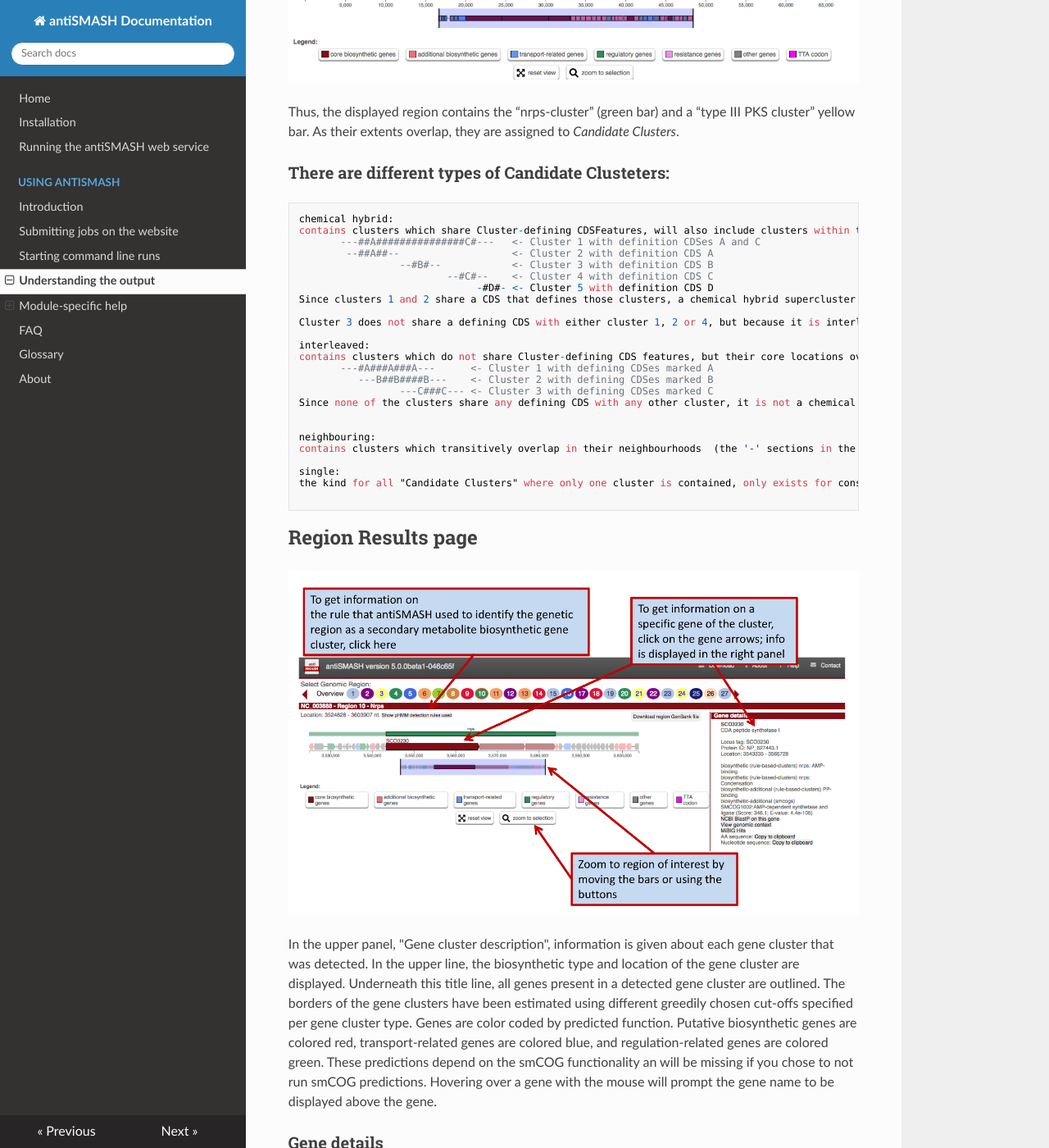
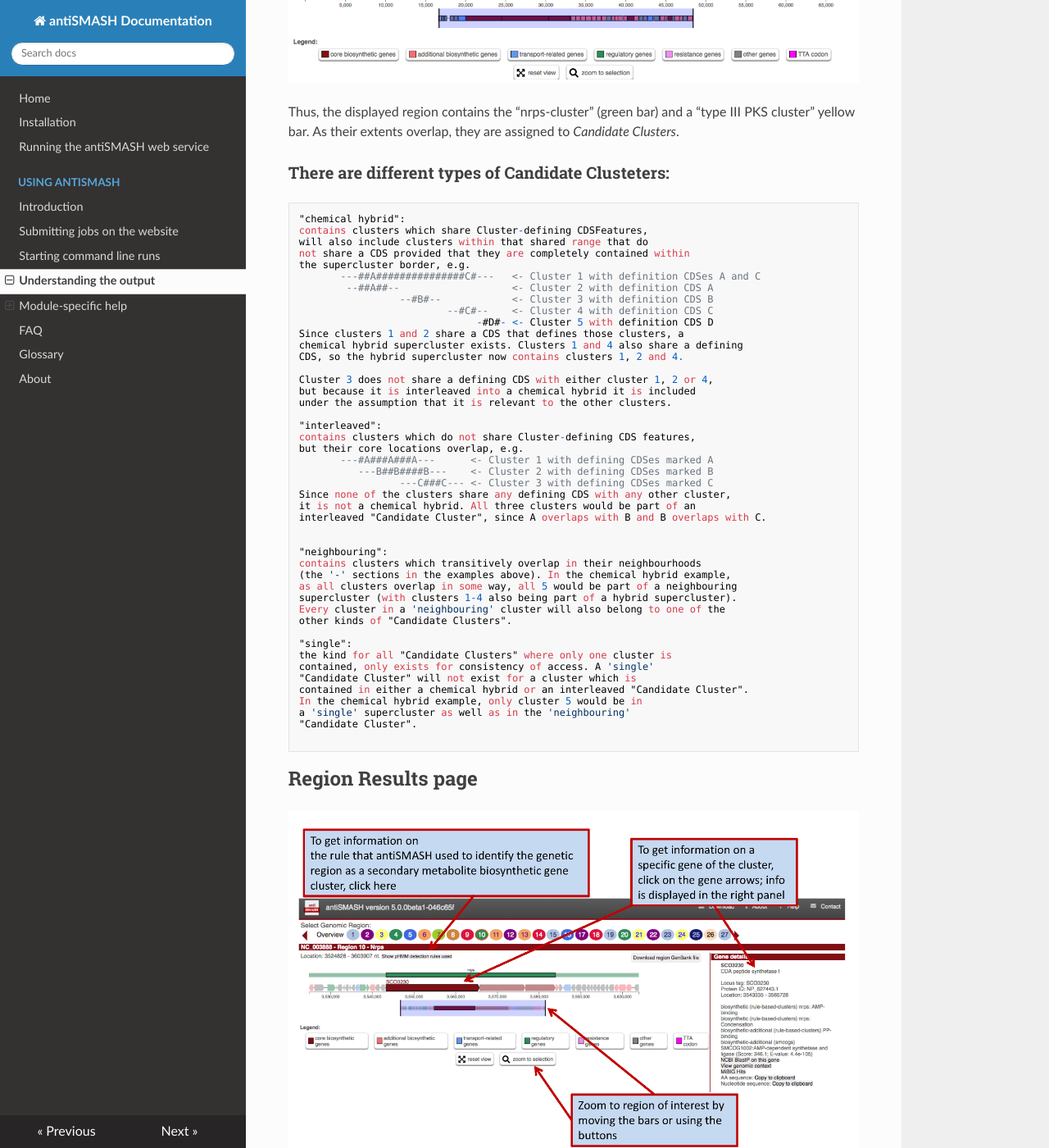
Before and after one commit to antismash/documentation, an MkDocs documentation site: the page built from docs/understanding_output.md, in a window 1280 px wide and 1400 px high, scrolled down 2134 px. Shown: the whole window at 82% size. Built offline with MkDocs 1.6.1, drawn with Linux system fonts in a browser that asks for light colours; nearby versions of some CDN libraries.

Commit message:
fix formatting of candidate cluster description

````diff
--- a/docs/understanding_output.md
+++ b/docs/understanding_output.md
@@ -39,30 +39,51 @@ Thus, the displayed region contains the “nrps-cluster” (green bar) and a “
 ###There are different types of Candidate Clusteters:
 
 ```
-chemical hybrid:
-contains clusters which share Cluster-defining CDSFeatures, will also include clusters within that shared range that do not share a CDS provided that they are completely contained within the supercluster border, e.g.
+"chemical hybrid":
+contains clusters which share Cluster-defining CDSFeatures,
+will also include clusters within that shared range that do
+not share a CDS provided that they are completely contained within
+the supercluster border, e.g.
        ---##A###############C#---   <- Cluster 1 with definition CDSes A and C
         --##A##--                   <- Cluster 2 with definition CDS A
                  --#B#--            <- Cluster 3 with definition CDS B
                          --#C#--    <- Cluster 4 with definition CDS C
                               -#D#- <- Cluster 5 with definition CDS D
-Since clusters 1 and 2 share a CDS that defines those clusters, a chemical hybrid supercluster exists. Clusters 1 and 4 also share a defining CDS, so the hybrid supercluster now contains clusters 1, 2 and 4.
+Since clusters 1 and 2 share a CDS that defines those clusters, a
+chemical hybrid supercluster exists. Clusters 1 and 4 also share a defining
+CDS, so the hybrid supercluster now contains clusters 1, 2 and 4.
 
-Cluster 3 does not share a defining CDS with either cluster 1, 2 or 4, but because it is interleaved into a chemical hybrid it is included under the assumption that it is relevant to the other clusters.
+Cluster 3 does not share a defining CDS with either cluster 1, 2 or 4,
+but because it is interleaved into a chemical hybrid it is included
+under the assumption that it is relevant to the other clusters.
 
-interleaved:
-contains clusters which do not share Cluster-defining CDS features, but their core locations overlap, e.g.
+"interleaved":
+contains clusters which do not share Cluster-defining CDS features,
+but their core locations overlap, e.g.
        ---#A###A###A---      <- Cluster 1 with defining CDSes marked A
           ---B##B####B---    <- Cluster 2 with defining CDSes marked B
                  ---C###C--- <- Cluster 3 with defining CDSes marked C
-Since none of the clusters share any defining CDS with any other cluster, it is not a chemical hybrid. All three clusters would be part of an interleaved supercluster, since A overlaps with B and B overlaps with C.
+Since none of the clusters share any defining CDS with any other cluster,
+it is not a chemical hybrid. All three clusters would be part of an
+interleaved "Candidate Cluster", since A overlaps with B and B overlaps with C.
 
 
-neighbouring:
-contains clusters which transitively overlap in their neighbourhoods  (the '-' sections in the examples above). In the chemical hybrid example, as all clusters overlap in some way, all 5 would be part of a neighbouring supercluster (with clusters 1-4 also being part of a hybrid supercluster). Every cluster in a 'neighbouring' cluster will also belong to one of the other kinds of supercluster.
+"neighbouring":
+contains clusters which transitively overlap in their neighbourhoods
+(the '-' sections in the examples above). In the chemical hybrid example,
+as all clusters overlap in some way, all 5 would be part of a neighbouring
+supercluster (with clusters 1-4 also being part of a hybrid supercluster).
+Every cluster in a 'neighbouring' cluster will also belong to one of the
+other kinds of "Candidate Clusters".
 
-single:
-the kind for all "Candidate Clusters" where only one cluster is contained, only exists for consistency of access. A 'single' supercluster will not exist for a cluster which is contained in either a chemical hybrid or an interleaved "Candidate Cluster". In the chemical hybrid example, only cluster 5 would be in a 'single' supercluster as well as in the 'neighbouring' "Candidate Cluster".
+"single":
+the kind for all "Candidate Clusters" where only one cluster is
+contained, only exists for consistency of access. A 'single'
+"Candidate Cluster" will not exist for a cluster which is
+contained in either a chemical hybrid or an interleaved "Candidate Cluster".
+In the chemical hybrid example, only cluster 5 would be in
+a 'single' supercluster as well as in the 'neighbouring'
+"Candidate Cluster".
 
 ```
 
````
